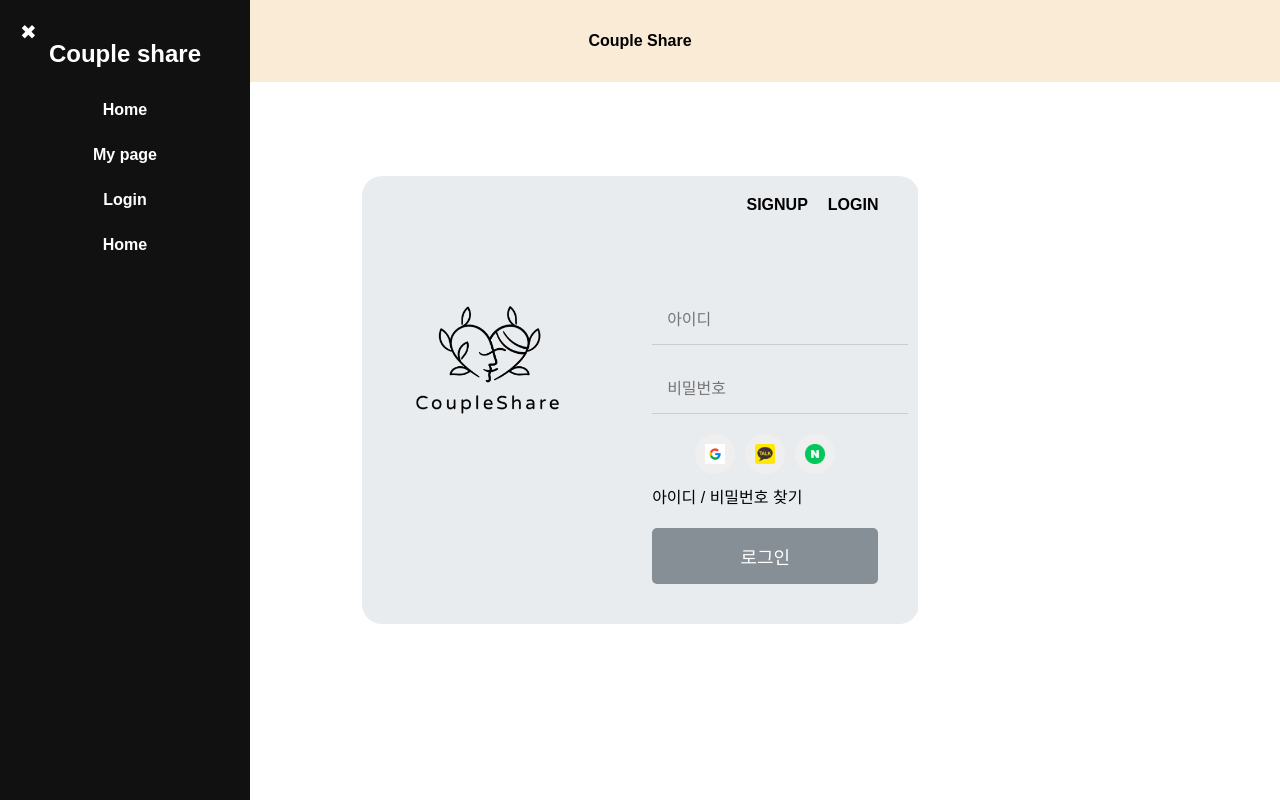
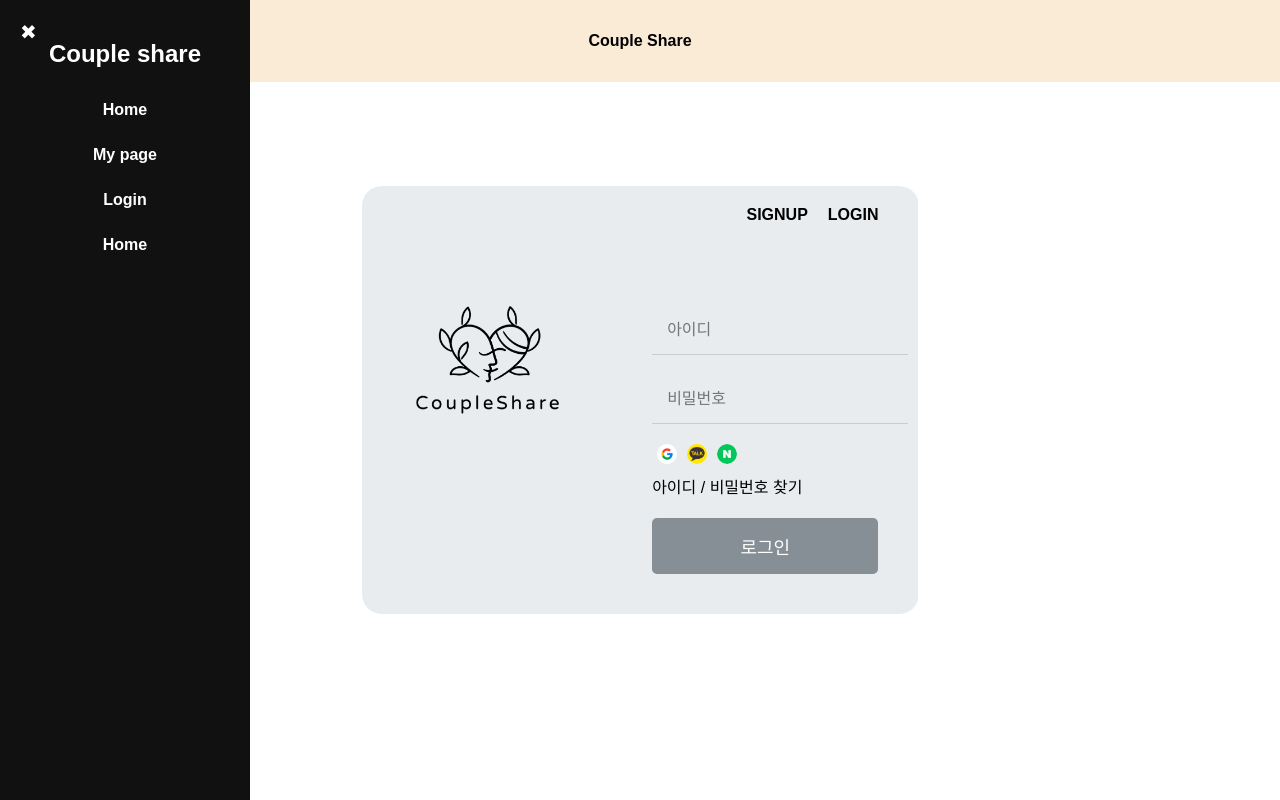
Before and after one commit to dju20/CoupleShare, a React (Create React App) app in the folder src/main/frontend/: page /login in a window 1280 px wide. Built offline with nearby package versions, Linux system fonts and the light colour scheme.

Commit message:
fix(): 소셜로그인 아이콘 정렬 위치 변경

```diff
--- a/src/main/frontend/src/front/Login.css
+++ b/src/main/frontend/src/front/Login.css
@@ -88,15 +88,15 @@ body {
 }
 
 .social-logos {
-    width: 100%; /* 컨테이너 너비 조정 */
+    width: 40%; /* 컨테이너 너비 조정 */
     display: flex;
     justify-content: center; /* 버튼 중앙 정렬 */
     margin-bottom: 10px; /* 아래쪽 여백 설정 */
 }
 
 .social-login {
-    width: 40px; /* 버튼 너비 조정 */
-    height: 40px; /* 버튼 높이 조정 */
+    width: 20px; /* 버튼 너비 조정 */
+    height: 20px; /* 버튼 높이 조정 */
     border: none; /* 테두리 제거 */
     border-radius: 20px; /* 테두리 둥글게 설정 */
     overflow: hidden; /* 내용이 넘칠 때 숨김 */
```
